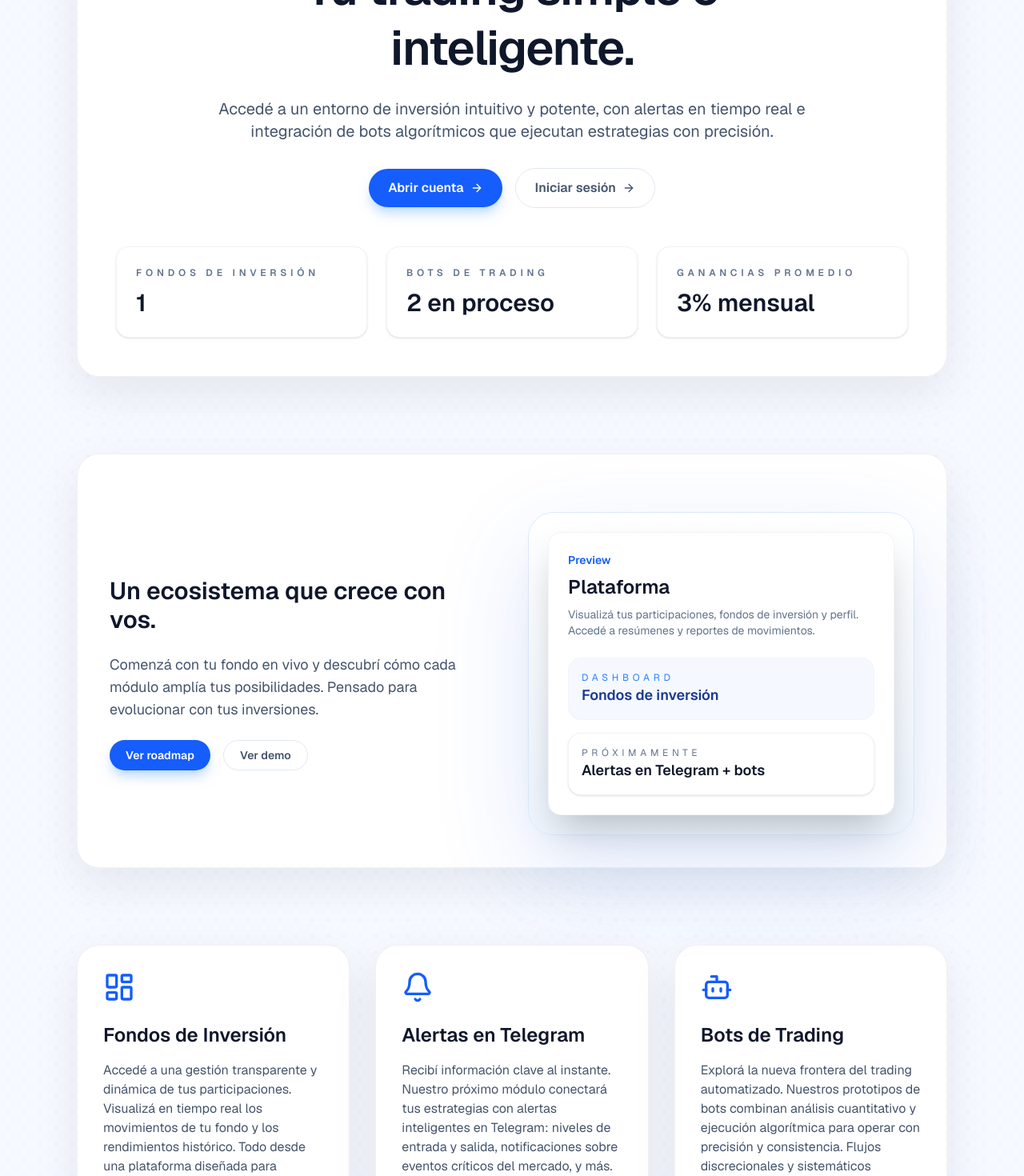
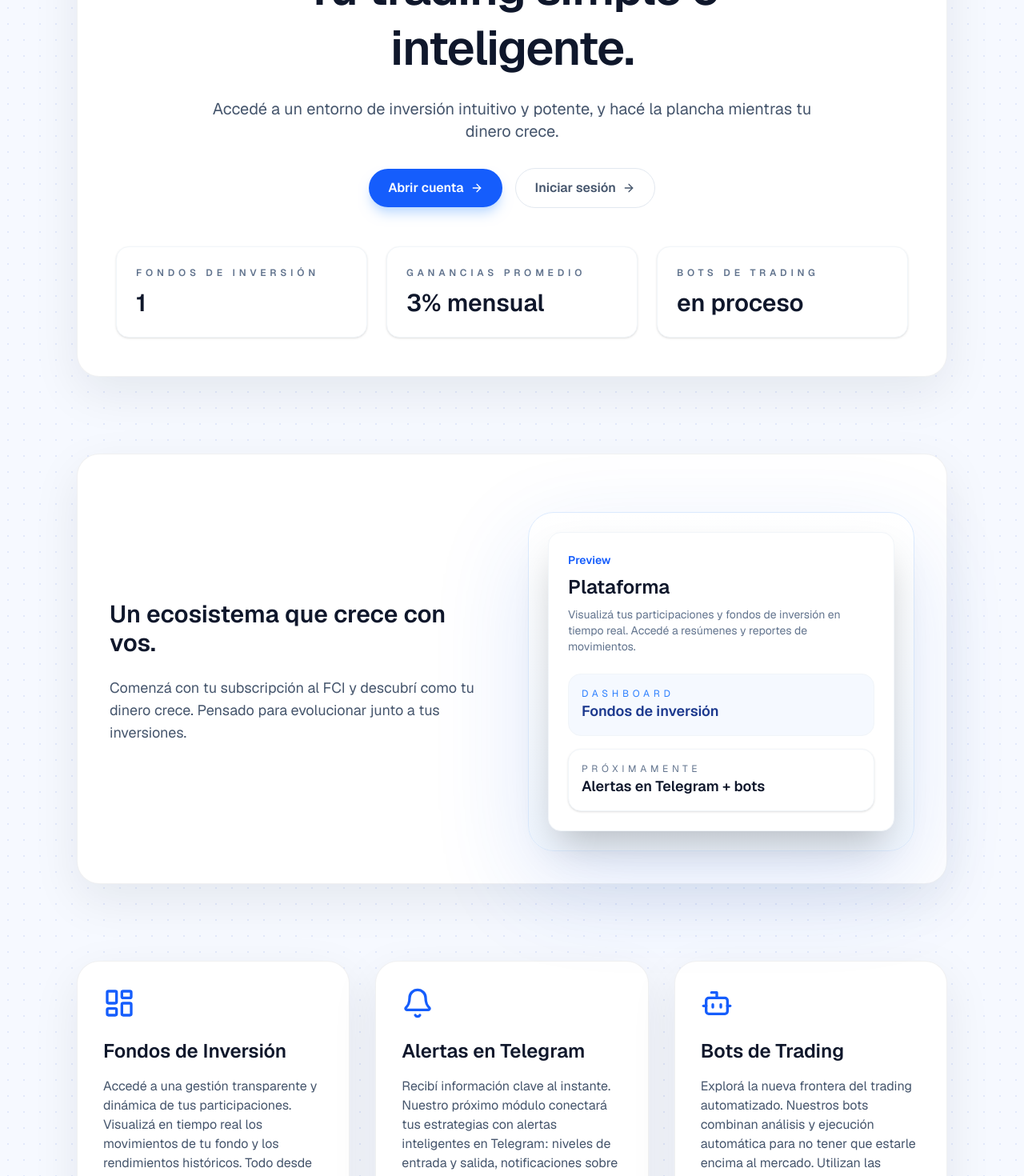
Before and after one commit to alexmnotfound/mrcap-app, a Next.js app: page / in a window 1280 px wide. Shown: the part 360-1830 px from the top of the page at 80% size. Built offline with nearby package versions, Linux system fonts and the light colour scheme; no server answers.

Commit message:
updated landing

```diff
--- a/src/app/page.tsx
+++ b/src/app/page.tsx
@@ -14,15 +14,15 @@ import {
 
 const metrics = [
   { label: "Fondos de Inversión", value: "1" },
-  { label: "Bots de Trading", value: "2 en proceso" },
   { label: "Ganancias Promedio", value: "3% mensual" },
+  { label: "Bots de Trading", value: "en proceso" },
 ];
 
 const features = [
   {
     title: "Fondos de Inversión",
     description:
-      "Accedé a una gestión transparente y dinámica de tus participaciones. Visualizá en tiempo real los movimientos de tu fondo y los rendimientos histórico. Todo desde una plataforma diseñada para evolucionar junto a tus inversiones.",
+      "Accedé a una gestión transparente y dinámica de tus participaciones. Visualizá en tiempo real los movimientos de tu fondo y los rendimientos históricos. Todo desde una plataforma diseñada para evolucionar junto a tus inversiones.",
     icon: LayoutDashboard,
   },
   {
@@ -34,7 +34,7 @@ const features = [
   {
     title: "Bots de Trading",
     description:
-      "Explorá la nueva frontera del trading automatizado. Nuestros prototipos de bots combinan análisis cuantitativo y ejecución algorítmica para operar con precisión y consistencia. Flujos discrecionales y sistemáticos conviven sobre la misma infraestructura, optimizando resultados sin fricción.",
+      "Explorá la nueva frontera del trading automatizado. Nuestros bots combinan análisis y ejecución automática para no tener que estarle encima al mercado. Utilizan las mismas estrategias que nuestros analistas pero con mayor precisión.",
     icon: Bot,
   },
 ];
@@ -89,8 +89,7 @@ export default function Home() {
                 Tu trading simple e inteligente.
               </h1>
               <p className="text-lg text-slate-600 lg:text-xl">
-              Accedé a un entorno de inversión intuitivo y potente, con alertas en tiempo real
-              e integración de bots algorítmicos que ejecutan estrategias con precisión.
+              Accedé a un entorno de inversión intuitivo y potente, y hacé la plancha mientras tu dinero crece.
               </p>
             </div>
             <div className="mt-8 flex flex-col items-center justify-center gap-4 sm:flex-row">
@@ -135,16 +134,18 @@ export default function Home() {
                 Un ecosistema que crece con vos.
                 </h2>
                 <p className="text-lg text-slate-600">
-                Comenzá con tu fondo en vivo y descubrí cómo cada módulo amplía tus posibilidades.
-                Pensado para evolucionar con tus inversiones.
+                Comenzá con tu subscripción al FCI y descubrí como tu dinero crece.
+                Pensado para evolucionar junto a tus inversiones.
                 </p>
                 <div className="flex flex-wrap gap-4">
+                  {/* TODO Add Roadmap and demo
                   <button className="rounded-full bg-blue-600 px-5 py-2 text-sm font-semibold text-white shadow-lg shadow-blue-200">
                     Ver roadmap
                   </button>
                   <button className="rounded-full border border-slate-200 bg-white px-5 py-2 text-sm font-semibold text-slate-600 hover:border-blue-200 hover:text-blue-600">
                     Ver demo
                   </button>
+                  */}
                 </div>
               </div>
               <div className="relative rounded-[32px] border border-blue-100 bg-gradient-to-b from-white to-blue-50 p-6 shadow-[0_40px_120px_rgba(37,99,235,0.15)]">
@@ -154,7 +155,7 @@ export default function Home() {
                     Plataforma
                   </p>
                   <p className="mt-2 text-sm text-slate-500">
-                    Visualizá tus participaciones, fondos de inversión y perfil.
+                    Visualizá tus participaciones y fondos de inversión en tiempo real.
                     Accedé a resúmenes y reportes de movimientos.
                   </p>
                   <div className="mt-6 grid gap-4 text-sm">
```
